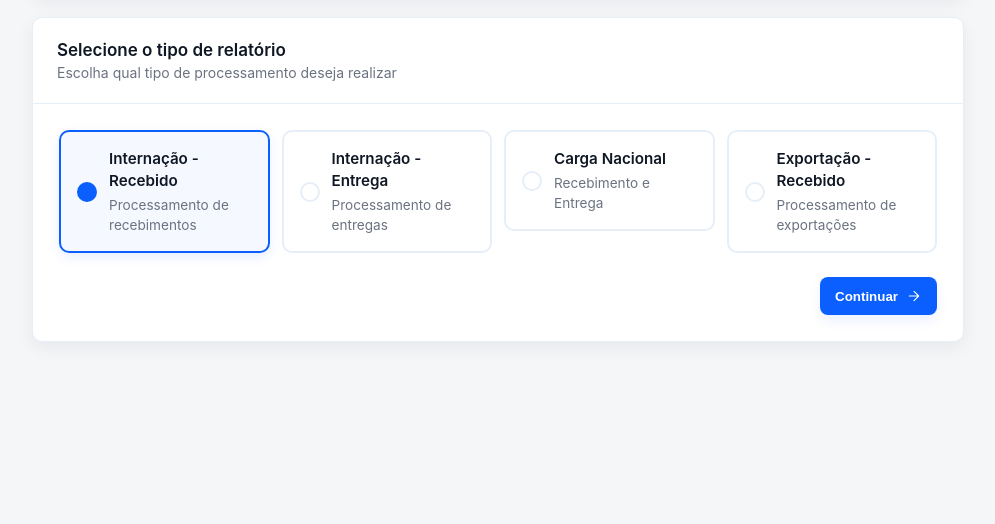
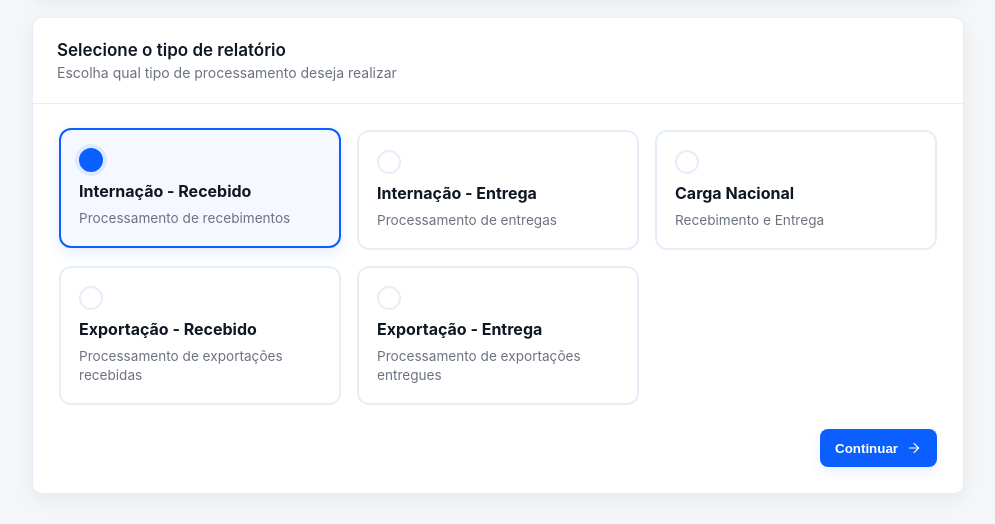
Before and after one commit to corpteca-adm/Tratamento-de-Dados, a website: page index.html in a window 1280 px wide. Shown: the part 146-670 px from the top of the page, without its empty margins (142-1137 px from the left). Drawn offline with Linux system fonts and the light colour scheme.

Commit message:
Update index.html

```diff
--- a/index.html
+++ b/index.html
@@ -61,23 +61,24 @@
 
     /* ===== SELETOR DE TIPO =====  */
     .type-selector{
-      display:grid; grid-template-columns:repeat(auto-fit, minmax(200px, 1fr)); gap:12px; margin-bottom:24px;
+      display:grid; grid-template-columns:repeat(auto-fit, minmax(220px, 1fr)); gap:16px; margin-bottom:24px;
     }
     .type-option{
       position:relative;
     }
     .type-option input{ position:absolute; opacity:0; cursor:pointer; }
     .type-label{
-      display:flex; align-items:center; gap:12px; padding:16px; border-radius:10px; border:2px solid var(--border);
-      background:var(--surface); cursor:pointer; transition:all .2s ease;
+      display:flex; flex-direction:column; align-items:flex-start; gap:8px; padding:18px; border-radius:12px; border:2px solid var(--border);
+      background:var(--surface); cursor:pointer; transition:all .2s ease; height:100%; justify-content:space-between;
     }
     .type-option input:checked + .type-label{
-      border-color:var(--primary); background:rgba(11,95,255,0.04); box-shadow:0 4px 12px rgba(11,95,255,0.1);
+      border-color:var(--primary); background:rgba(11,95,255,0.04); box-shadow:0 4px 16px rgba(11,95,255,0.12); transform:translateY(-2px);
     }
-    .type-radio{ width:20px; height:20px; border-radius:50%; border:2px solid var(--border); flex-shrink:0; transition:all .2s ease; }
-    .type-option input:checked + .type-label .type-radio{ border-color:var(--primary); background:var(--primary); }
-    .type-info h3{ margin:0; font-weight:600; font-size:0.95rem; }
-    .type-info p{ margin:4px 0 0; color:var(--muted); font-size:0.85rem; }
+    .type-radio{ width:24px; height:24px; border-radius:50%; border:2px solid var(--border); flex-shrink:0; transition:all .2s ease; }
+    .type-option input:checked + .type-label .type-radio{ border-color:var(--primary); background:var(--primary); box-shadow:0 0 0 4px rgba(11,95,255,0.1); }
+    .type-info{ width:100%; }
+    .type-info h3{ margin:0; font-weight:700; font-size:1rem; }
+    .type-info p{ margin:6px 0 0; color:var(--muted); font-size:0.85rem; line-height:1.4; }
 
     .upload-area{
       border-radius:12px; border:1px dashed var(--border); padding:30px; display:flex; gap:20px; align-items:center;
@@ -214,7 +215,17 @@
                 <div class="type-radio"></div>
                 <div class="type-info">
                   <h3>Exportação - Recebido</h3>
-                  <p>Processamento de exportações</p>
+                  <p>Processamento de exportações recebidas</p>
+                </div>
+              </label>
+            </div>
+            <div class="type-option">
+              <input type="radio" id="type-exportacao-entrega" name="reportType" value="exportacao-entrega">
+              <label for="type-exportacao-entrega" class="type-label">
+                <div class="type-radio"></div>
+                <div class="type-info">
+                  <h3>Exportação - Entrega</h3>
+                  <p>Processamento de exportações entregues</p>
                 </div>
               </label>
             </div>
@@ -342,7 +353,8 @@
       recebido: 'https://projeto-teste-n8n.ly7t0m.easypanel.host/webhook-test/processar-8-arquivos',
       entrega: 'https://projeto-teste-n8n.ly7t0m.easypanel.host/webhook-test/processar-8-arquivos',
       carga: 'https://projeto-teste-n8n.ly7t0m.easypanel.host/webhook-test/carga-nacional',
-      exportacao: 'https://projeto-teste-n8n.ly7t0m.easypanel.host/webhook-test/exportação-recebido'
+      exportacao: 'https://projeto-teste-n8n.ly7t0m.easypanel.host/webhook-test/exportação-recebido',
+      'exportacao-entrega': 'https://projeto-teste-n8n.ly7t0m.easypanel.host/webhook-test/exportação-entrega'
     };
 
     // Type selection
```
